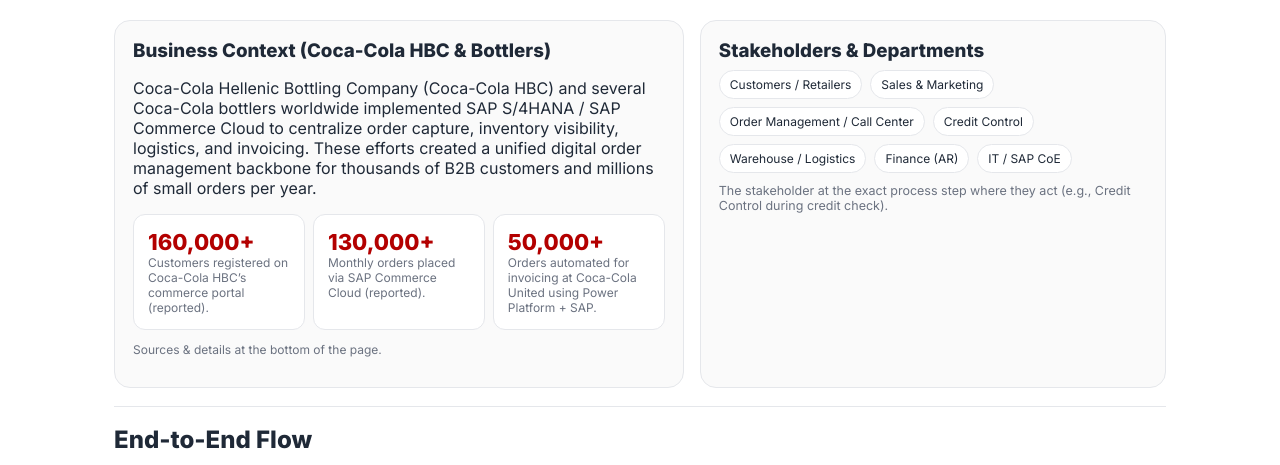
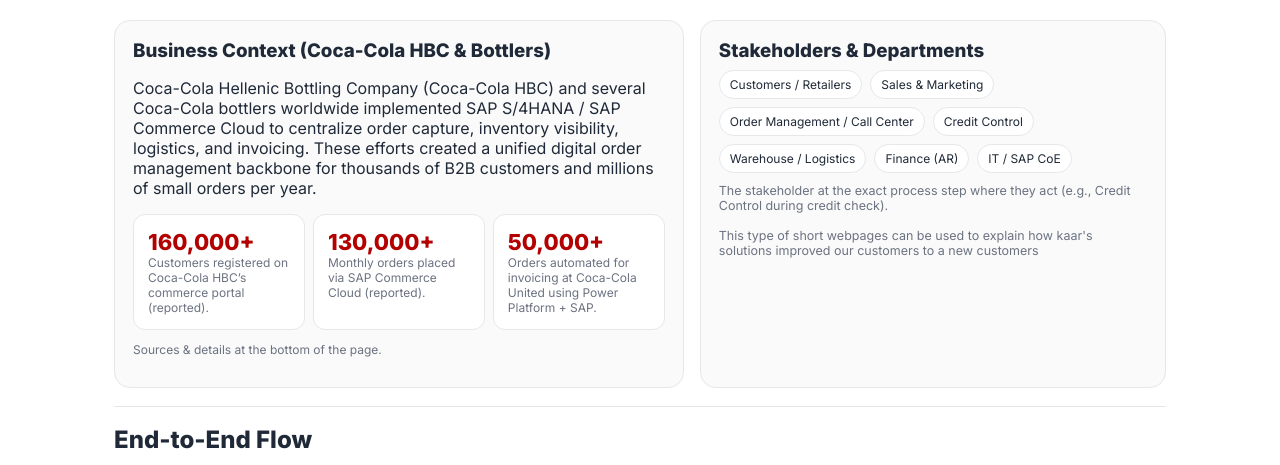
Before and after one commit to Isaac-Pradeep-Raj/Kaartech_CaseStudy, a plain HTML site: page index.html in a window 1280 px wide. Shown: the part 314-779 px from the top of the page. Drawn offline with Linux system fonts and the light colour scheme.

Commit message:
Update index.html

```diff
--- a/index.html
+++ b/index.html
@@ -125,7 +125,7 @@
         <span class="chip">Finance (AR)</span>
         <span class="chip">IT / SAP CoE</span>
       </div>
-      <p class="note" style="margin-top:10px">The stakeholder at the exact process step where they act (e.g., Credit Control during credit check).</p>
+      <p class="note" style="margin-top:10px">The stakeholder at the exact process step where they act (e.g., Credit Control during credit check).<br><br> This type of short webpages can be used to explain how kaar's solutions improved our customers to a new customers</p>
     </div>
   </section>
 
```
